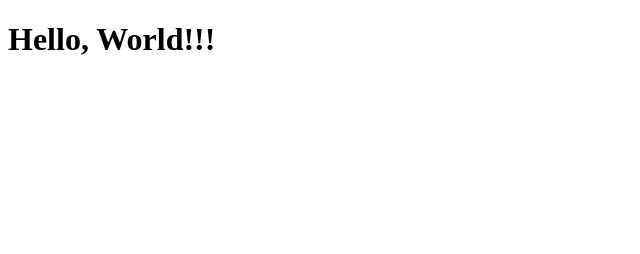
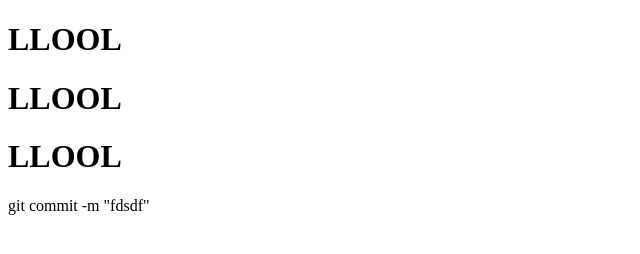
Before and after one commit to pe4enko01/Lesson1, a plain HTML site: page index.html in a window 1280 px wide. Shown: the whole page, without its empty margins (0-640 px from the left). Drawn offline with Linux system fonts and the light colour scheme.

Commit message:
Second lesson

```diff
--- a/index.html
+++ b/index.html
@@ -7,6 +7,8 @@
     <script src="src/script.js"></script>
 </head>
 <body>
-    <h1>Hello, World!!!</h1>
+    <h1>LLOOL</h1>
+    <h1>LLOOL</h1>
+    <h1>LLOOL</h1>
 </body>
-</html>
+</html>git commit -m "fdsdf"
```
